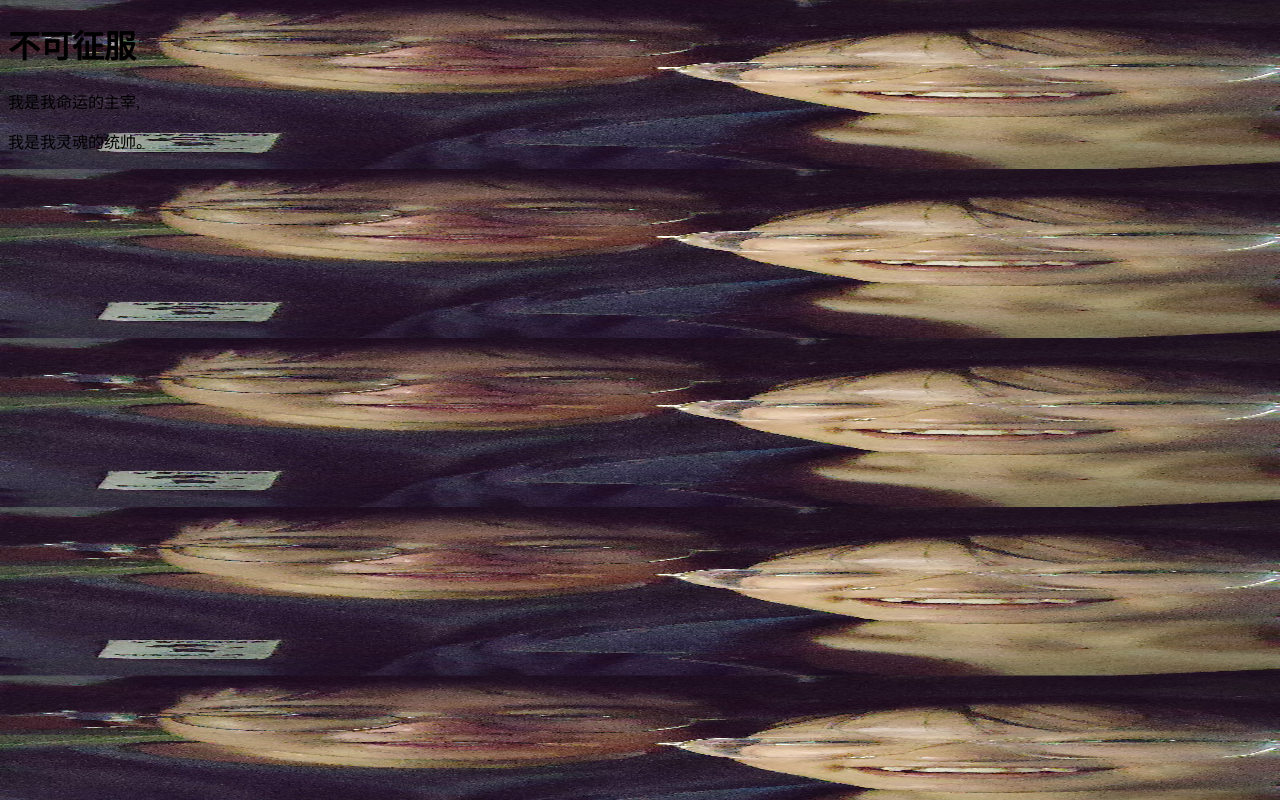
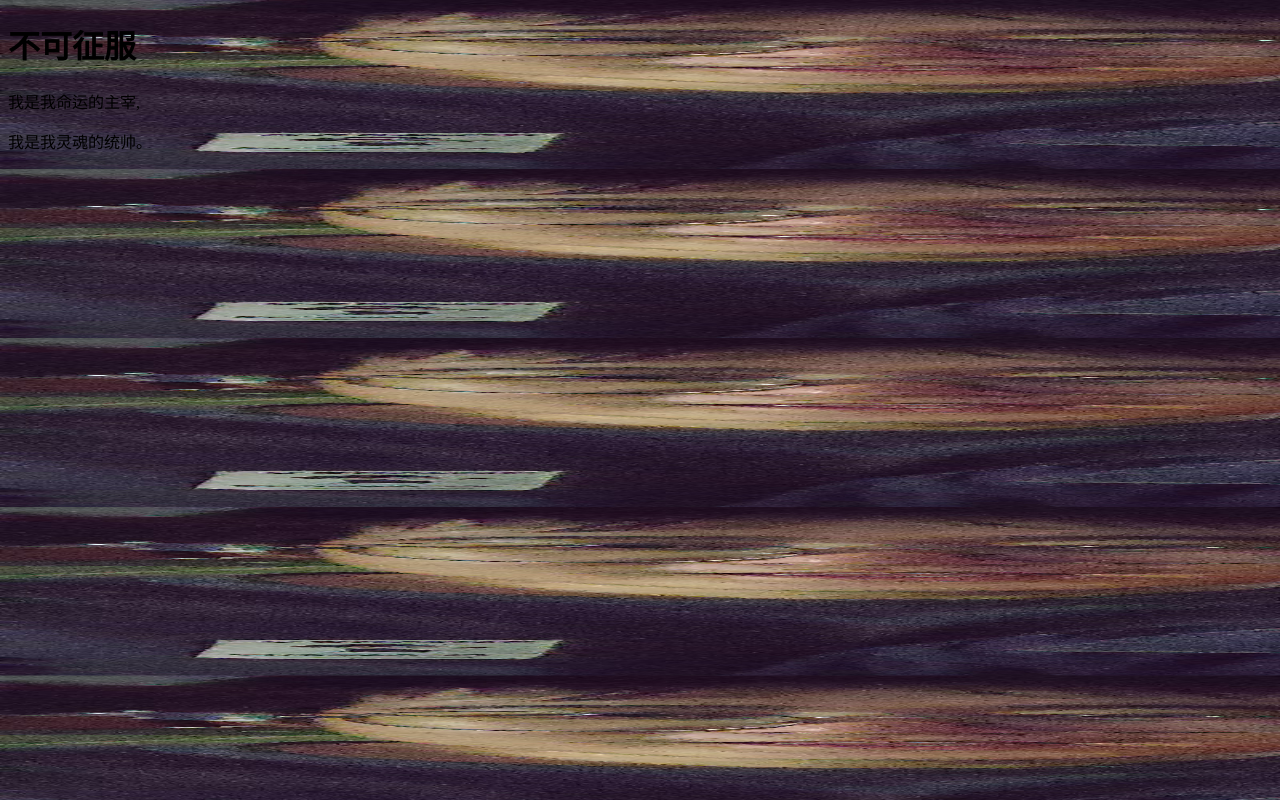
Before and after one commit to Qing666Xing/zzxy, a plain HTML site: page FirstFile/index.html in a window 1280 px wide. Drawn offline with Linux system fonts and the light colour scheme.

Commit message:
Update index.html

```diff
--- a/FirstFile/index.html
+++ b/FirstFile/index.html
@@ -6,7 +6,7 @@
     <style type="text/css">
         body{
             background-image: url(we.jpg);
-            background-size: 100% 100%;
+            background-size: 200% 100%;
         }
     </style>
 </head>
```
